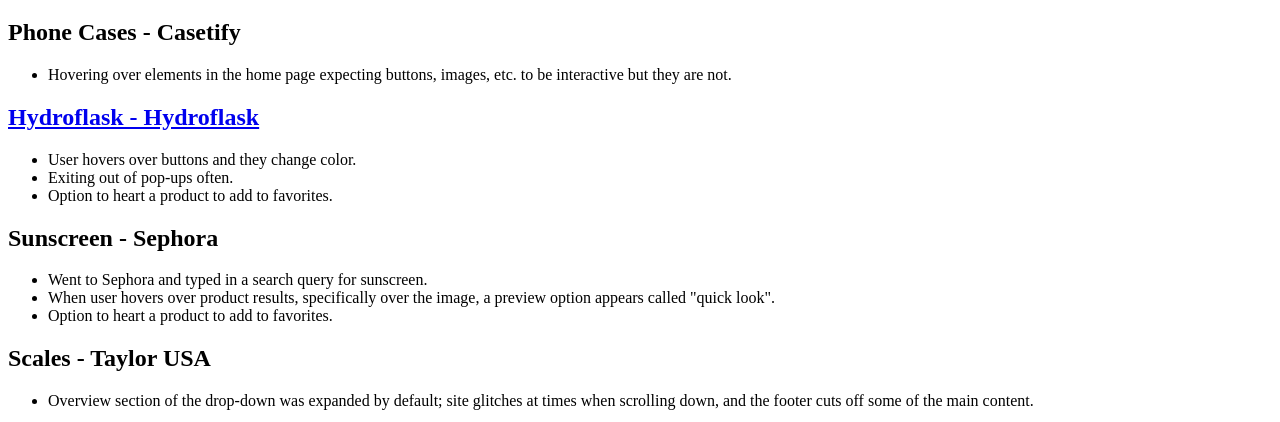
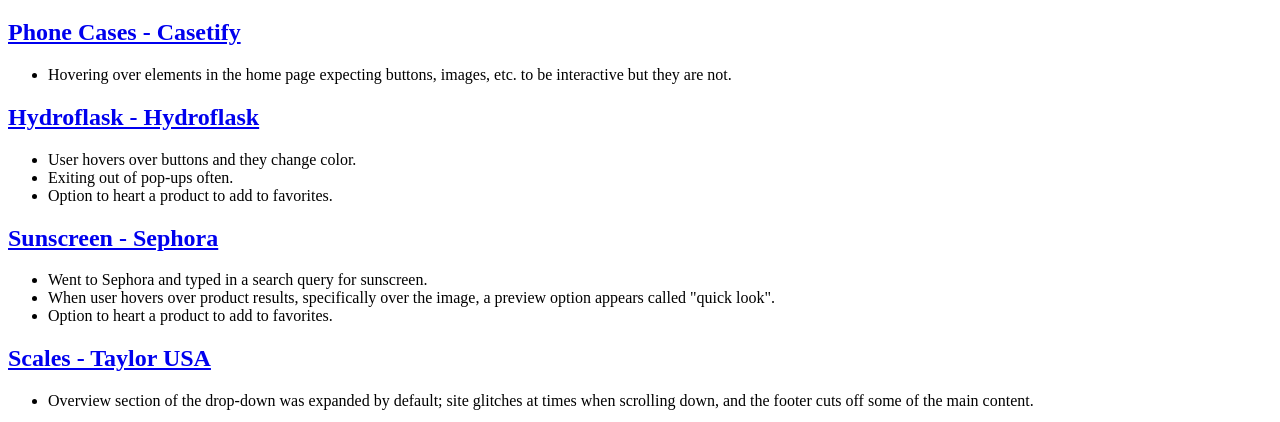
Before and after one commit to zomercado/applications2024spring, a plain HTML site: page bike-finder/research-ui-conventions/index.html in a window 1280 px wide. Shown: the part 61-483 px from the top of the page. Drawn offline with Linux system fonts and the light colour scheme.

Commit message:
fixed it

```diff
--- a/bike-finder/research-ui-conventions/index.html
+++ b/bike-finder/research-ui-conventions/index.html
@@ -3,7 +3,7 @@
 
 <h1>Observations</h1>
 
-<h2><a href="https://www.casetify.com/product/akatsuki-cloud-case-atwgp1/iphone-15-pro-max/ultra-bounce-case-magsafe-compatible#/16005996"></a>Phone Cases - Casetify</h2>
+<h2><a href="https://www.casetify.com/product/akatsuki-cloud-case-atwgp1/iphone-15-pro-max/ultra-bounce-case-magsafe-compatible#/16005996">Phone Cases - Casetify</a></h2>
 <ul>
     <li>Hovering over elements in the home page expecting buttons, images, etc. to be interactive but they are not.</li>
 </ul>
@@ -15,14 +15,14 @@
     <li>Option to heart a product to add to favorites.</li>
 </ul>
 
-<h2><a href="https://www.sephora.com/product/innisfree-daily-uv-defense-sunscreen-spf-36-P456392"></a>Sunscreen - Sephora</h2>
+<h2><a href="https://www.sephora.com/product/innisfree-daily-uv-defense-sunscreen-spf-36-P456392">Sunscreen - Sephora</a></h2>
 <ul>
     <li>Went to Sephora and typed in a search query for sunscreen.</li>
     <li>When user hovers over product results, specifically over the image, a preview option appears called "quick look".</li>
     <li>Option to heart a product to add to favorites.</li>
 </ul>
 
-<h2><a href="https://www.taylorusa.com/products/digital-glass-chrome-bathroom-scale"></a>Scales - Taylor USA</h2>
+<h2><a href="https://www.taylorusa.com/products/digital-glass-chrome-bathroom-scale">Scales - Taylor USA</a></h2>
 <ul>
     <li>Overview section of the drop-down was expanded by default; site glitches at times when scrolling down, and the footer cuts off some of the main content.</li>
 </ul>
```
